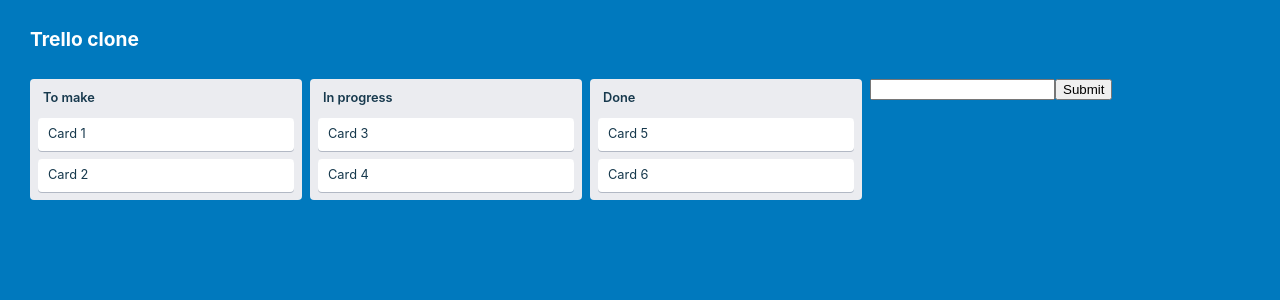
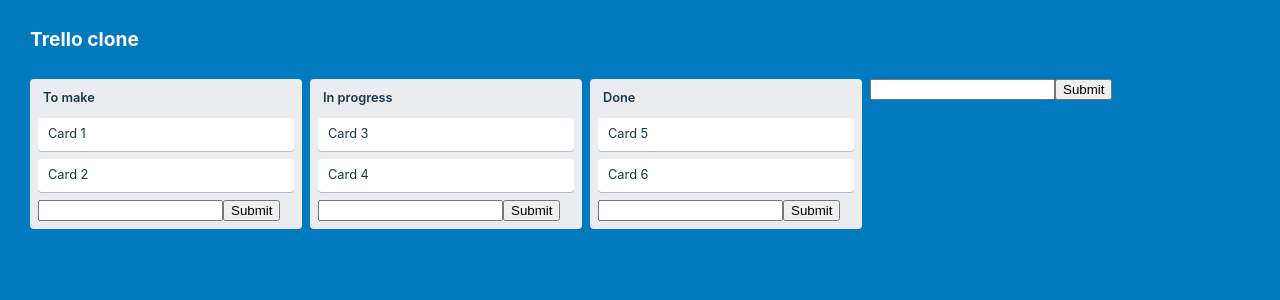
Before and after one commit to mefik1337/trello-copy, a React (Create React App) app: page / in a window 1280 px wide. Shown: the top 300 px of the page. Built offline with nearby package versions, Linux system fonts and the light colour scheme.

Commit message:
add funcionality for adding new cards to columns

```diff
--- a/src/Components/Input/Input.js
+++ b/src/Components/Input/Input.js
@@ -1,9 +1,9 @@
 import React from 'react';
 
-const Input = ({handleSubmit, handleInput, Name}) => {
+const Input = ({handleSubmit, handleInput, Name, id}) => {
     return(
         <form onSubmit={handleSubmit}>
-            <input type="text" onChange={handleInput} value={Name} name={Name}/>
+            <input type="text" onChange={handleInput} value={Name} name={id}/>
             <input type="submit" />
         </form>
     )
--- a/src/Container/App.js
+++ b/src/Container/App.js
@@ -1,4 +1,4 @@
-import React, {useState, useRef} from 'react';
+import React, {useState, useRef, useReducer} from 'react';
 import './App.scss';
 import {Board} from "../Components/Board/Board";
 import {Card} from "../Components/Card/Card";
@@ -15,7 +15,14 @@
     const [isDragging, setIsDragging] = useState(false);
     const [isDraggingBoard, setIsDraggingBoard] = useState(false);
     const [columnName, setColumnName] = useState('');
-
+    let [cardInput, setCardInput] = useReducer(
+        (state, newState) => ({...state, ...newState}),
+        {
+            0: '',
+            1: '',
+            2: ''
+        }
+    );
     const draggableItem = useRef();
     const draggableNode = useRef();
     const draggableItemBoard = useRef();
@@ -89,15 +96,29 @@
         }
         return "Board"
     };
-    const handleColumnInput = (e) => {
-      setColumnName(e.target.value);
-    };
-    const handleSubmit = (e) => {
+    const handleColumnInput = (e) => {setColumnName(e.target.value)};
+    const handleSubmitColumns = (e) => {
         e.preventDefault();
       const newData = [...dataState, {title: columnName, cards: []}];
       setDataState(newData);
       setColumnName('');
     };
+
+    const handleCardInput = (e) => {
+        const name = e.target.name;
+        const newValue = e.target.value;
+        setCardInput({[name]: newValue});
+    };
+
+    const handleSubmitInput = (e, group, groupIndex) => {
+        e.preventDefault();
+        const newData = [...dataState];
+        newData[groupIndex].cards.push(cardInput[groupIndex]);
+        setDataState(newData);
+        setCardInput({[groupIndex]: ''});
+
+    };
+
     return (
         <div className="App">
             <h1 className="trello__title">Trello clone</h1>
@@ -122,10 +143,17 @@
                             >
                             </Card>
                         ))}
+                        <Input
+                            key={groupIndex}
+                            Name={cardInput[groupIndex]}
+                            id={groupIndex}
+                            handleSubmit={e => handleSubmitInput(e, {group}, groupIndex)}
+                            handleInput={e => handleCardInput(e)}
+                        />
                     </Board>
                 ))}
                     <Input
-                        handleSubmit={handleSubmit}
+                        handleSubmit={handleSubmitColumns}
                         handleInput={handleColumnInput}
                         Name={columnName}
                     />
```
